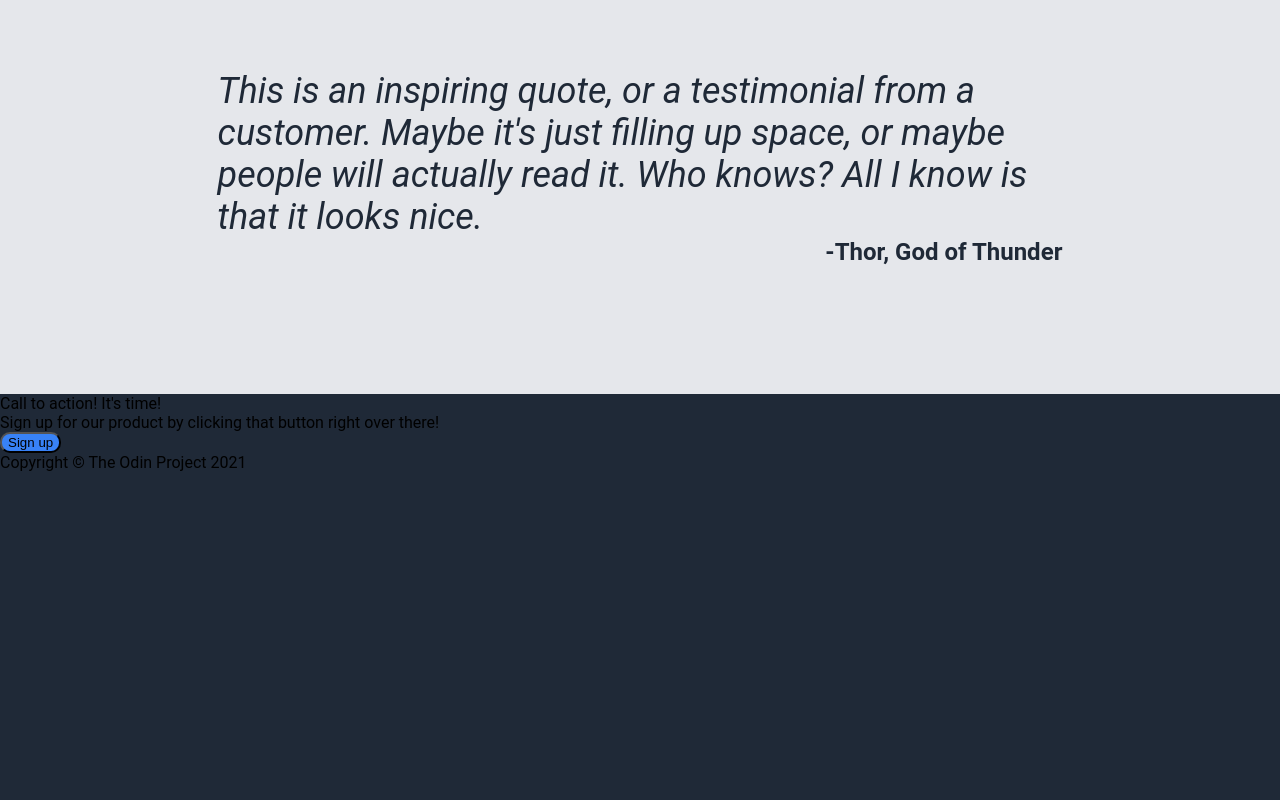
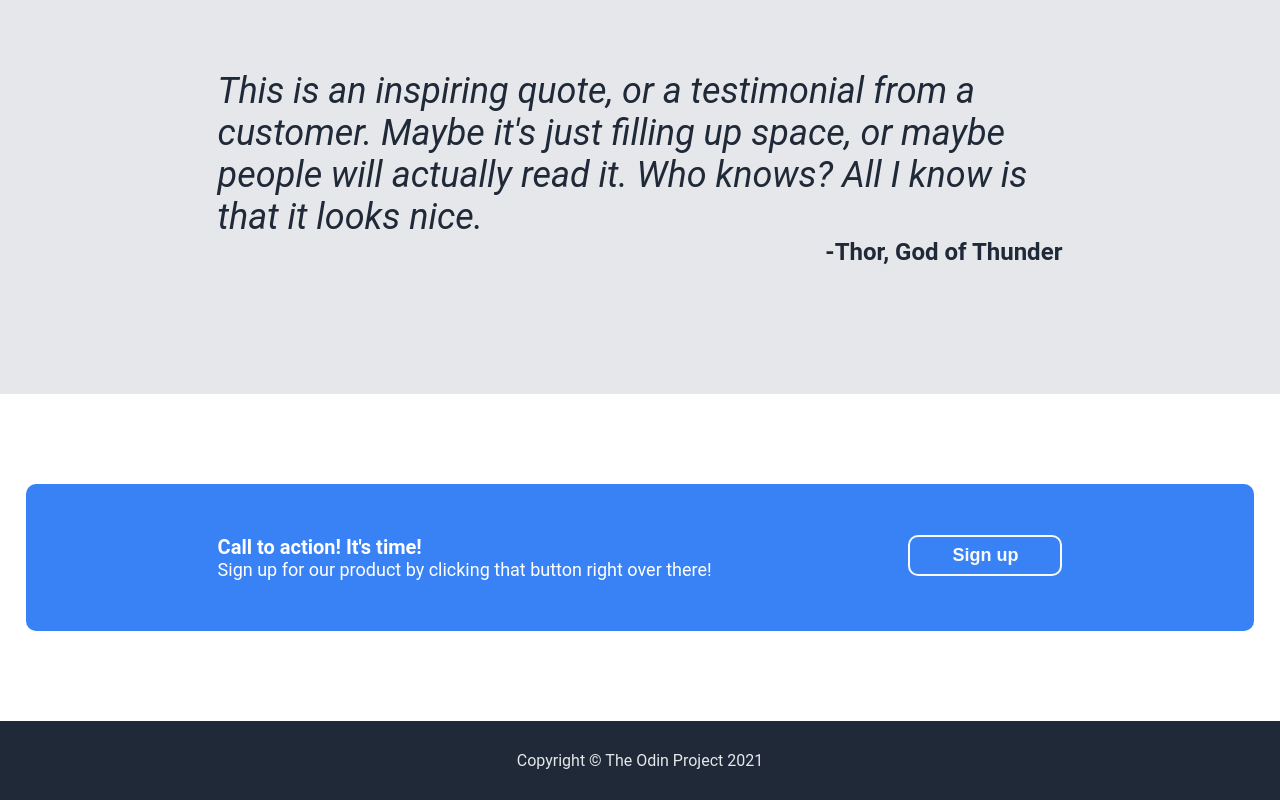
Before and after one commit to irene-panis/landing-page, a plain HTML site: page index.html in a window 1280 px wide. Shown: the part 921-1721 px from the top of the page. Before the commit the page ends 1393 px from the top, so only its background shows below. Drawn offline with Linux system fonts and the light colour scheme.

Commit message:
Finish CSS styling

```diff
--- a/style.css
+++ b/style.css
@@ -5,6 +5,7 @@ body {
   flex-direction: column;
   padding: 0;
   margin: 0;
+  height: 100vh;
 }
 
 .header {
@@ -139,3 +140,49 @@ button {
   font-weight: bolder;
   font-size: 24px;
 }
+
+.call-to-action {
+  background-color: white;
+  display: flex;
+  justify-content: center;
+  align-items: center;
+}
+
+.cta-box {
+  background-color: #3882F6;
+  display: flex;
+  justify-content: space-between;
+  gap: 50px;
+  border-radius: 10px;
+  width: 90%;
+  padding: 4% 15%;
+  margin: 7% 2%;
+}
+
+.cta-text {
+  color: white;
+}
+
+.cta-title {
+  font-size: 20px;
+  font-weight: bold;
+}
+
+.cta-subtext, .cta-sign-up {
+  font-size: 18px;
+}
+
+.cta-sign-up {
+  color: #F9FAF8;
+  font-weight: bold;
+  border: 2px solid #F9FAF8;
+  padding: 8px 42px;
+}
+
+.footer {
+  display: flex;
+  justify-content: center;
+  align-items: center;
+  color: #E5E7EB;
+  padding: 30px 0 30px 0;
+}
```
